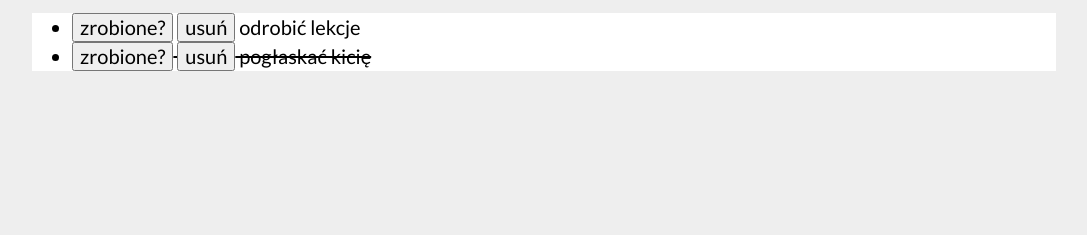
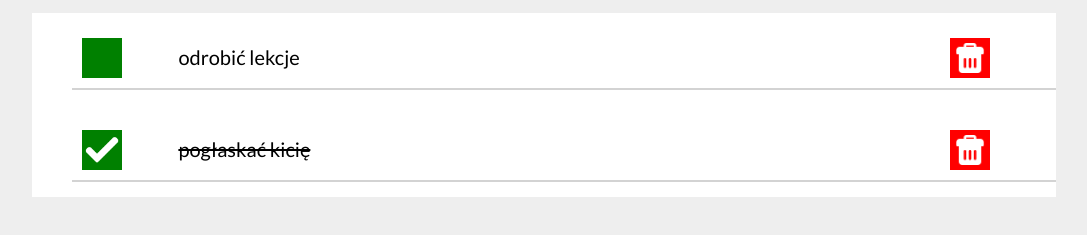
Before and after one commit to SleepyCl0ud/toDoList, a plain HTML site: page index.html in a window 1280 px wide. Shown: the part 391-626 px from the top of the page, without its empty margins (96-1183 px from the left). Drawn offline with nearby package versions, Linux system fonts and the light colour scheme.

Commit message:
added button images

```diff
--- a/css/list.css
+++ b/css/list.css
@@ -6,9 +6,10 @@ html {
   }
 
   .list {
-
+  display: flex;
+  flex-direction: column;
     background-color: white;
-
+  list-style-type: none;
   }
 
 .list__header {
@@ -22,8 +23,46 @@ html {
 
 .list__item {
   font-size: 20px;
+  margin: 15px 0px;
+  padding: 10px;
+  border-bottom:solid 2px lightgray ;
+
+  display: grid;
+  grid-template-columns: 10% 80% 10%;
+  align-items: center;
 }
 
 .list__item--done {
   text-decoration: line-through;
 }
+
+.list__button {
+  background-color: green;
+  border: none;
+  height: 40px;
+  width: 40px;
+
+}
+
+.list__button--done {
+  background-image: url("../images/check128.png");
+  background-repeat: no-repeat;
+  background-size: contain;
+  height: 40px;
+ width: 40px;
+
+
+
+}
+
+.list__button--remove {
+  background-color: red;
+  background-image: url("../images/bin128.png");
+  background-repeat: no-repeat;
+  background-position: 50% 50%;
+  background-size: 75%;
+  border: none;
+  height: 40px;
+ width: 40px;
+  order: 2;
+}
--- a/js/script.js
+++ b/js/script.js
@@ -53,8 +53,8 @@
       htmlString += `
             <li
             class="list__item${task.done ? " list__item--done" : ""}">
-            <button class="js-done">zrobione?</button>
-            <button class="js-remove">usuń</button>
+            <button class="js-done list__button${task.done ? " list__button--done" : ""}"> </button>
+            <button class="js-remove list__button--remove"> </button>
             ${task.content}
             </li>
             `;
```
Also changed, not shown: index.html (+3 -1 lines), images/bin128.png (added), images/check128.png (added).
